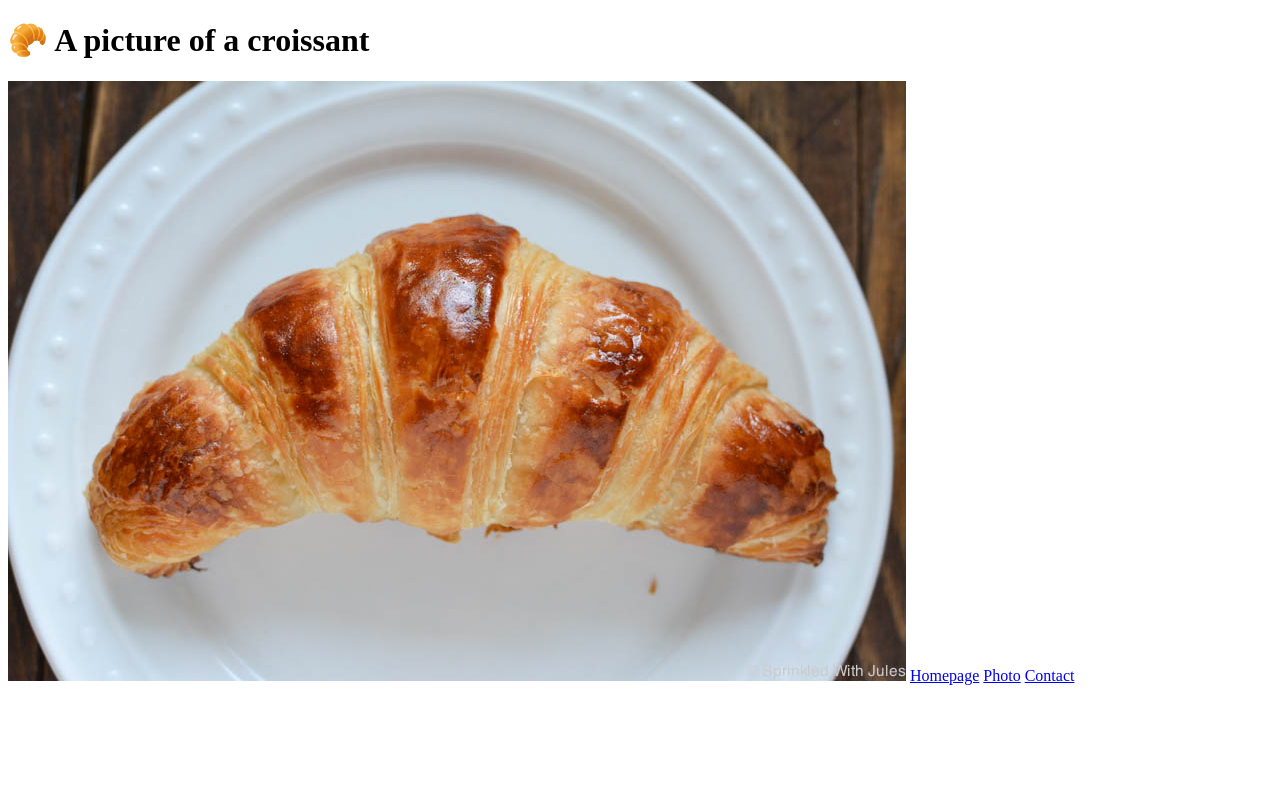
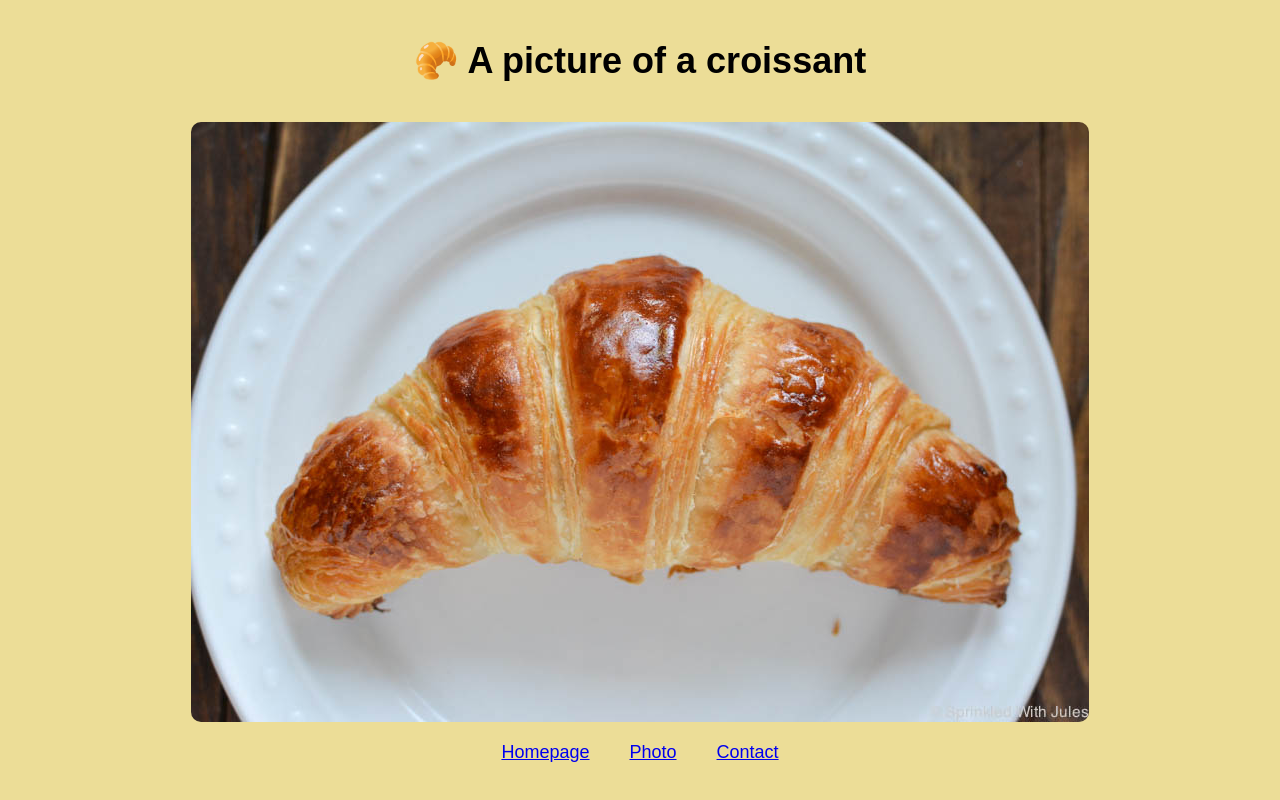
Before and after one commit to Loricold/SheCodes-multiple-page-hosting, a plain HTML site: page photo.html in a window 1280 px wide. Drawn offline with Linux system fonts and the light colour scheme.

Commit message:
Created CSS

```diff
--- a/css/main.css
+++ b/css/main.css
@@ -0,0 +1,25 @@
+body {
+  background: rgb(236, 221, 151);
+  font-size: 18px;
+  font-family: Arial, Helvetica, sans-serif;
+  text-align: center;
+}
+
+h1 {
+  margin: 40px 0;
+}
+
+img {
+  display: block;
+  margin: 0 auto;
+  border-radius: 10px;
+}
+
+.navigation-links {
+  display: flex;
+  justify-content: center;
+}
+
+.navigation-links a {
+  margin: 20px;
+}
--- a/photo.html
+++ b/photo.html
@@ -10,8 +10,10 @@
   <body>
     <h1>🥐 A picture of a croissant</h1>
     <img src="/img/croissant.jpg" alt="Croissant" />
-    <a href="/">Homepage</a>
-    <a href="/photo.html">Photo</a>
-    <a href="/contact.html">Contact</a>
+    <div class="navigation-links">
+      <a href="/">Homepage</a>
+      <a href="/photo.html">Photo</a>
+      <a href="/contact.html">Contact</a>
+    </div>
   </body>
 </html>
```
Also changed, not shown: contact.html (+5 -3 lines), index.html (+5 -3 lines).
